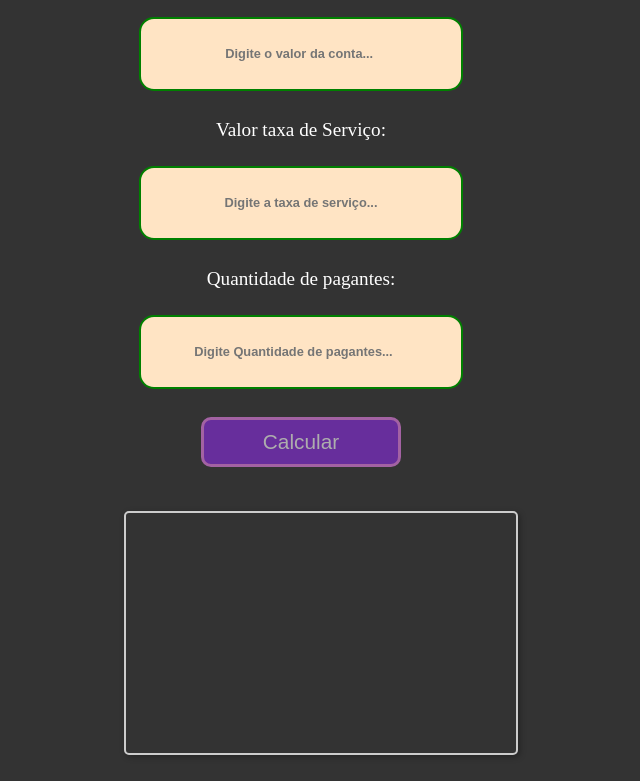
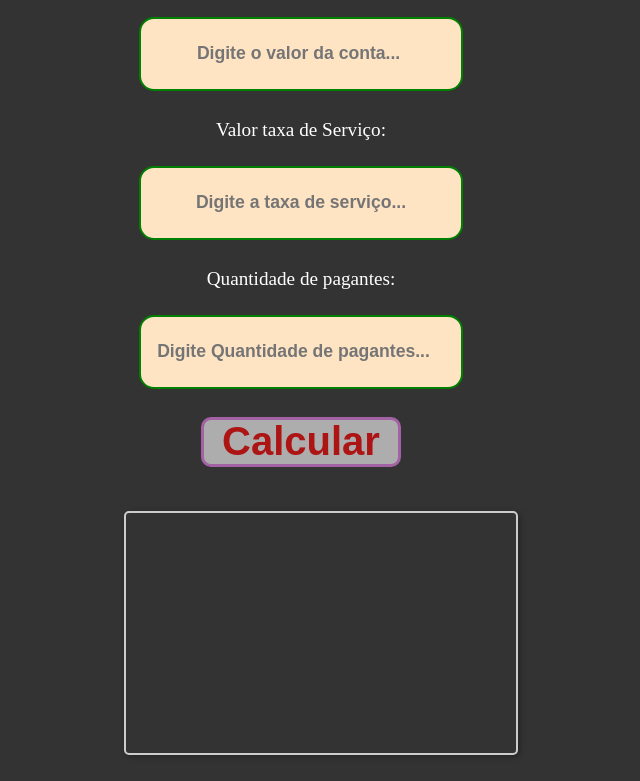
Before and after one commit to washingtongomes/DFE003_PIZZA, a plain HTML site: page index.html in a window 1280 px wide. In both pictures the pointer is over the button "Calcular". Shown: the part 584-1365 px from the top of the page, without its empty margins (339-979 px from the left). Drawn offline with Linux system fonts and the light colour scheme.

Commit message:
update Hover

```diff
--- a/style.css
+++ b/style.css
@@ -56,11 +56,17 @@ button{
     width: 200px;
     height: 50px;
     margin-top: 10px;
-
     padding: 10px;
     text-align: left;
     font-size: 1.3rem;
     opacity: 0.6;
+}
+
+button:hover{
+    color: red;
+    background-color:white;
+    font-size: 2.5rem;
+    font-weight: 700;
 }
 
 .label{
@@ -84,7 +90,7 @@ button{
     margin-top: 10px;
     padding: 10px;
     text-align: center;
-    font-size: .8rem;
+    font-size: 1.1rem;
     font-weight: 600;
 }
 
```
